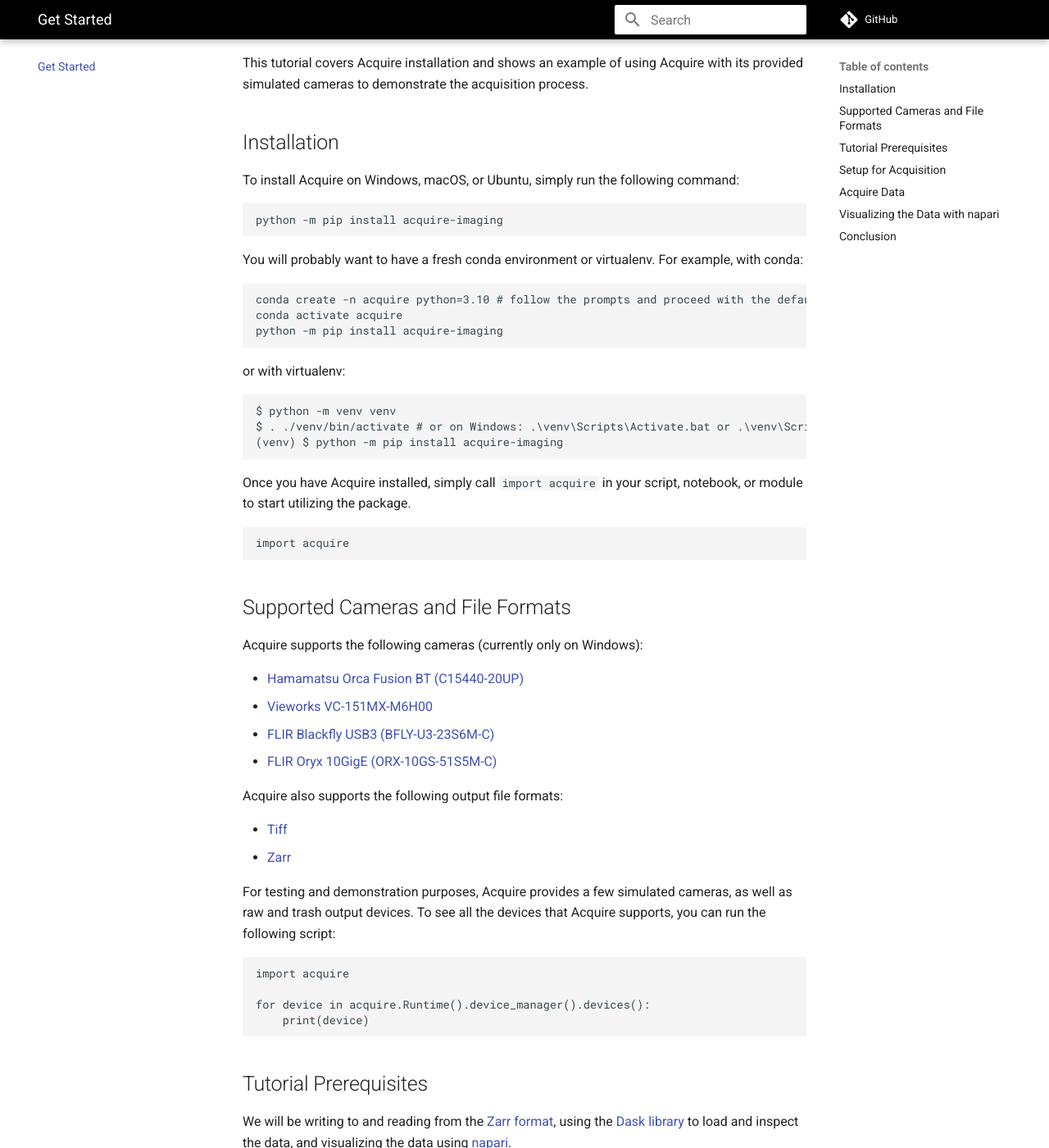
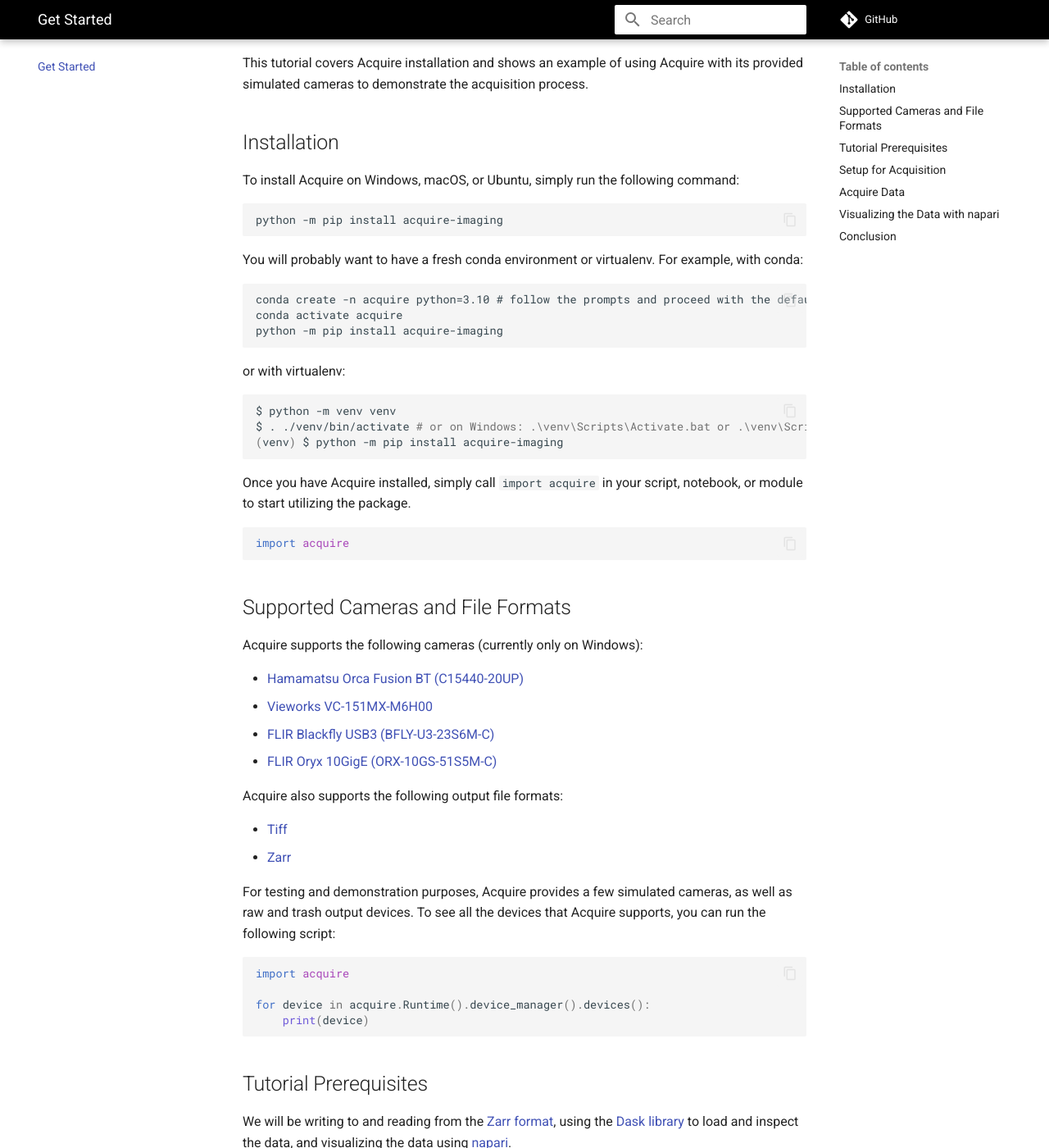
Before and after one commit to melissawm/acquire-docs, an MkDocs documentation site: the page built from docs/get_started.md, in a window 1280 px wide and 1400 px high, scrolled down 256 px. Shown: the whole window at 82% size. Built offline with MkDocs 1.6.1 and Material for MkDocs 9.7.7, drawn with Linux system fonts in a browser that asks for light colours; some of the changed text lies outside the part shown.

Commit message:
Add syntax highlighting with pygments
Includes copy button for code blocks.

````diff
--- a/docs/get_started.md
+++ b/docs/get_started.md
@@ -188,6 +188,7 @@
 if config.video[1].storage.settings.filename in os.listdir("."):
     shutil.rmtree(config.video[1].storage.settings.filename)
 ```
+
 ---
 ## Acquire Data
 
--- a/docs/stylesheets/custom.css
+++ b/docs/stylesheets/custom.css
@@ -39,3 +39,7 @@
     background-color: black;
     color: white;
 }
+
+.md-typeset pre>code:hover {
+    scrollbar-color: var(--md-accent-fg-color) #0000;
+}
--- a/mkdocs.yml
+++ b/mkdocs.yml
@@ -6,6 +6,7 @@
   features:
     - navigation.tabs
     - navigation.footer
+    - content.code.copy
   custom_dir: overrides
 
 extra_css:
@@ -22,3 +23,12 @@
   social:
     - icon: fontawesome/brands/github
       link: https://acquire-project.zulipchat.com
+
+markdown_extensions:
+  - pymdownx.highlight:
+      anchor_linenums: true
+      line_spans: __span
+      pygments_lang_class: true
+  - pymdownx.inlinehilite
+  - pymdownx.snippets
+  - pymdownx.superfences
````
